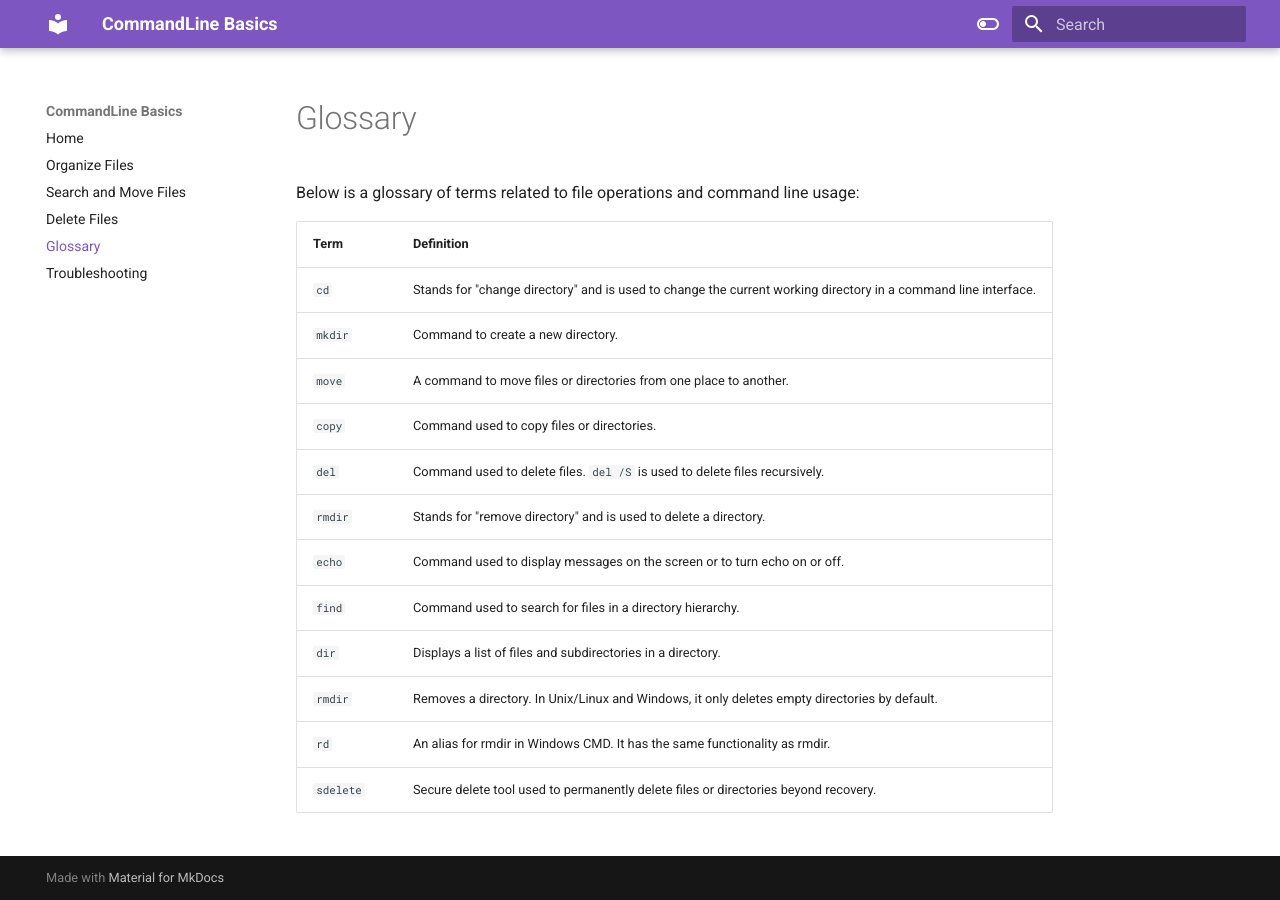
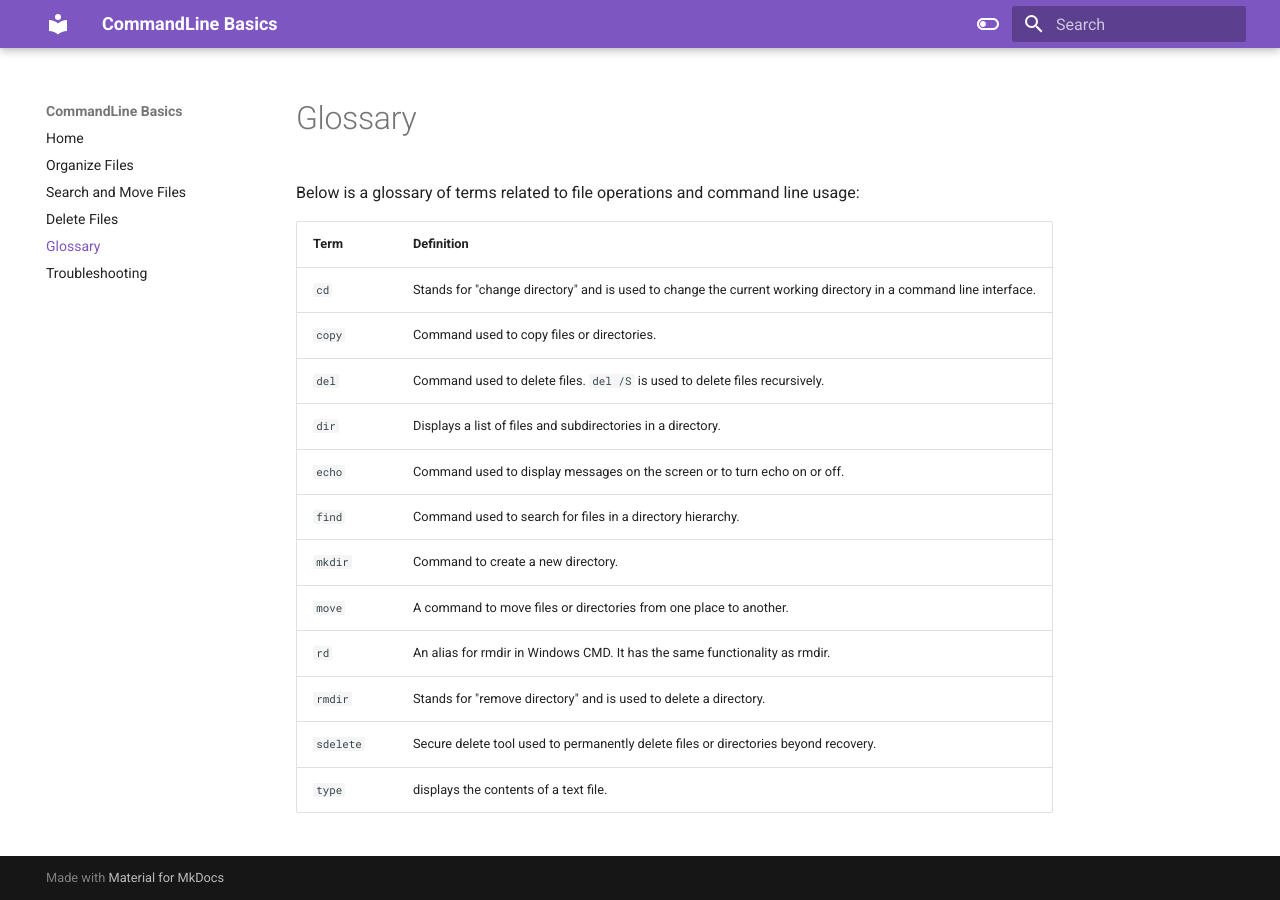
Before and after one commit to RichardLi6/UsingCommandLine, an MkDocs documentation site: the page built from docs/glossary.md, in a window 1280 px wide. Built offline with MkDocs 1.6.1 and Material for MkDocs 9.7.7, drawn with Linux system fonts in a browser that asks for light colours.

Commit message:
Alphabetize glossary.md

```diff
--- a/docs/glossary.md
+++ b/docs/glossary.md
@@ -5,14 +5,14 @@ Below is a glossary of terms related to file operations and command line usage:
 | Term | Definition |
 |------|------------|
 | `cd` | Stands for "change directory" and is used to change the current working directory in a command line interface. |
+| `copy` | Command used to copy files or directories. |
+| `del` | Command used to delete files. `del /S` is used to delete files recursively. |
+| `dir` | Displays a list of files and subdirectories in a directory. |
+| `echo` | Command used to display messages on the screen or to turn echo on or off. |
+| `find` | Command used to search for files in a directory hierarchy. |
 | `mkdir` | Command to create a new directory. |
 | `move` | A command to move files or directories from one place to another. |
-| `copy` | Command used to copy files or directories. |
-| `del` | Command used to delete files. `del /S` is used to delete files recursively. |
+| `rd` | An alias for rmdir in Windows CMD. It has the same functionality as rmdir.|
 | `rmdir` | Stands for "remove directory" and is used to delete a directory. |
-| `echo` | Command used to display messages on the screen or to turn echo on or off. |
-| `find` | Command used to search for files in a directory hierarchy. |
-| `dir` | Displays a list of files and subdirectories in a directory. |
-| `rmdir` | Removes a directory. In Unix/Linux and Windows, it only deletes empty directories by default.|
-| `rd` | An alias for rmdir in Windows CMD. It has the same functionality as rmdir.|
 | `sdelete` | Secure delete tool used to permanently delete files or directories beyond recovery.|
+|`type` | displays the contents of a text file. |
```
